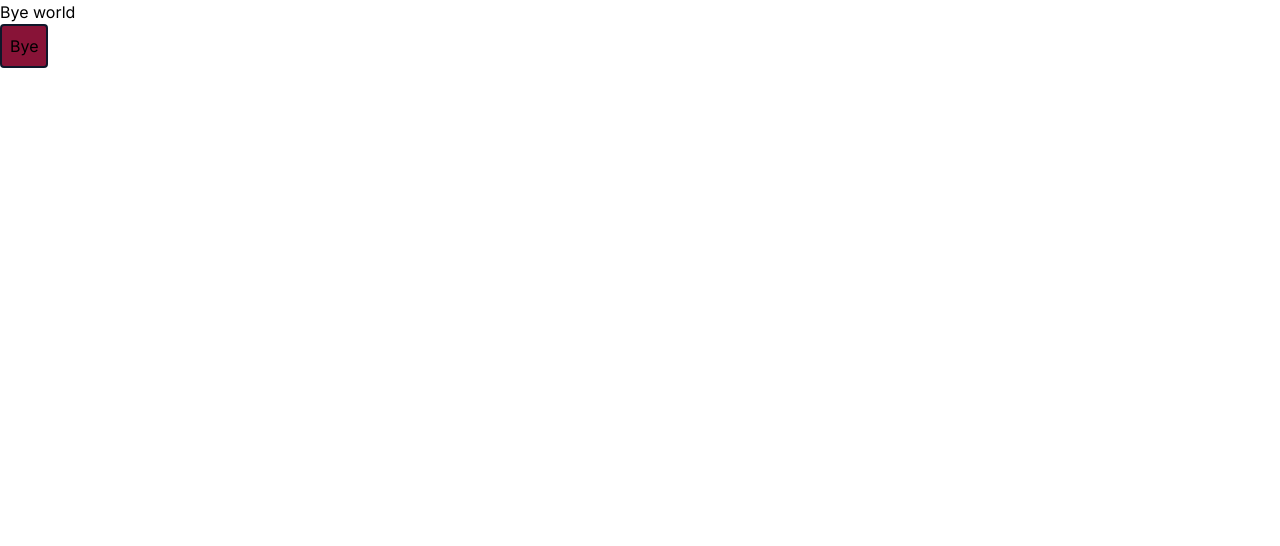
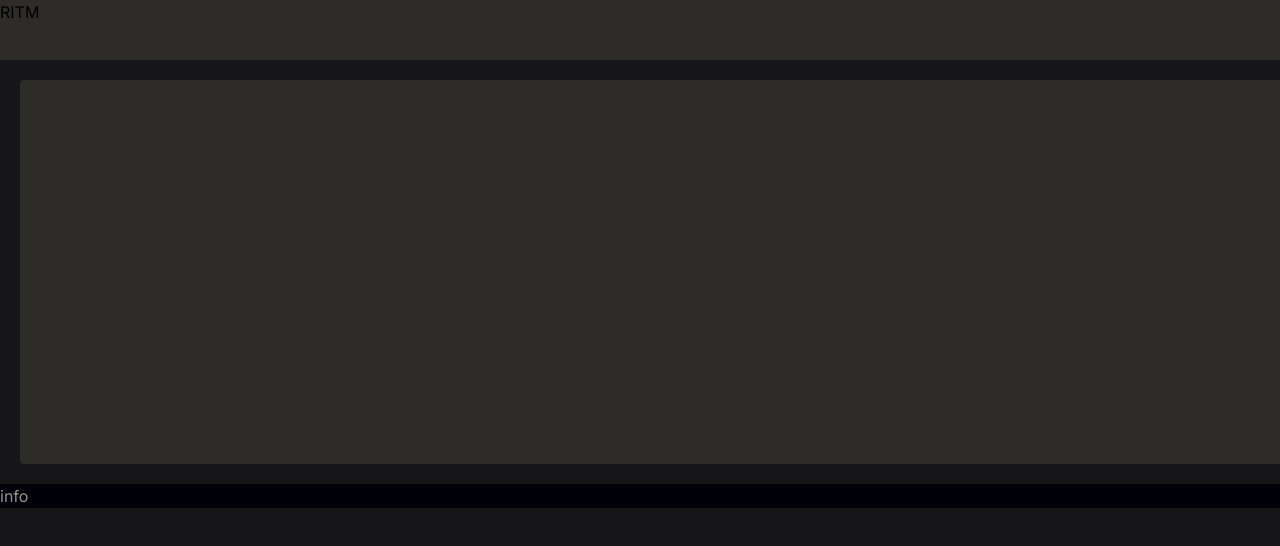
Before and after one commit to Timmmich19/ritm_site, a Next.js app in the folder ritm-site-frontend/: page / in a window 1280 px wide. Shown: the top 546 px of the page. Built offline with nearby package versions, Linux system fonts and the light colour scheme.

Commit message:
added layout

```diff
--- a/ritm-site-frontend/src/app/globals.css
+++ b/ritm-site-frontend/src/app/globals.css
@@ -1,3 +1,28 @@
 @tailwind base;
 @tailwind components;
 @tailwind utilities;
+
+:root {
+    --primary-color: #161618;
+    --second-color-A: #2E2C28;
+    --second-color-B: #010109;
+    --text-color-dark: #97928C;
+}
+
+body {
+    background-color: var(--primary-color);
+}
+
+div {
+    background-color: var(--second-color-A);
+}
+
+header {
+    height: 60px;
+    background-color: var(--second-color-A);
+}
+
+footer {
+    background-color: var(--second-color-B);
+    color: var( --text-color-dark);
+}
--- a/ritm-site-frontend/src/app/layout.tsx
+++ b/ritm-site-frontend/src/app/layout.tsx
@@ -1,6 +1,9 @@
 import type { Metadata } from "next";
 import { Inter } from "next/font/google";
 import "./globals.css";
+
+import Header from "@/app/static-components/header";
+import Footer from "@/app/static-components/footer";
 
 const inter = Inter({ subsets: ["latin"] });
 
@@ -16,7 +19,11 @@ export default function RootLayout({
 }>) {
   return (
     <html lang="en">
-      <body className={inter.className}>{children}</body>
+      <body className={inter.className}>
+        <Header />
+        {children}
+        <Footer />
+      </body>
     </html>
   );
 }
--- a/ritm-site-frontend/src/app/page.tsx
+++ b/ritm-site-frontend/src/app/page.tsx
@@ -1,10 +1,9 @@
-import Button from "@/app/ui/button";
+import Welcome from "./widgets/welcome";
 
 export default function Home() {
   return (
-    <>
-      <div>Bye world</div>
-      <Button name={"Bye"} />
-    </>
+    <main>
+      <Welcome />
+    </main>
   );
 }
--- /dev/null
+++ b/ritm-site-frontend/src/app/static-components/footer.tsx
@@ -0,0 +1,3 @@
+export default function Footer() {
+  return <footer>info</footer>;
+}
--- /dev/null
+++ b/ritm-site-frontend/src/app/static-components/header.tsx
@@ -0,0 +1,7 @@
+export default function Header() {
+  return (
+    <header>
+      <h1>RITM</h1>
+    </header>
+  );
+}
--- /dev/null
+++ b/ritm-site-frontend/src/app/widgets/welcome.tsx
@@ -0,0 +1,3 @@
+export default function Welcome() {
+  return <div className="w-full h-96 m-5 rounded"></div>;
+}
```
